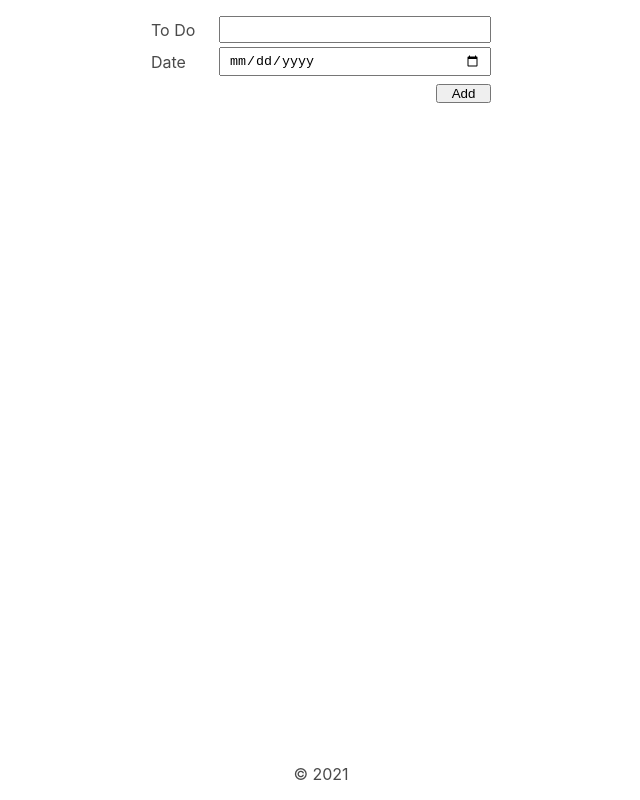
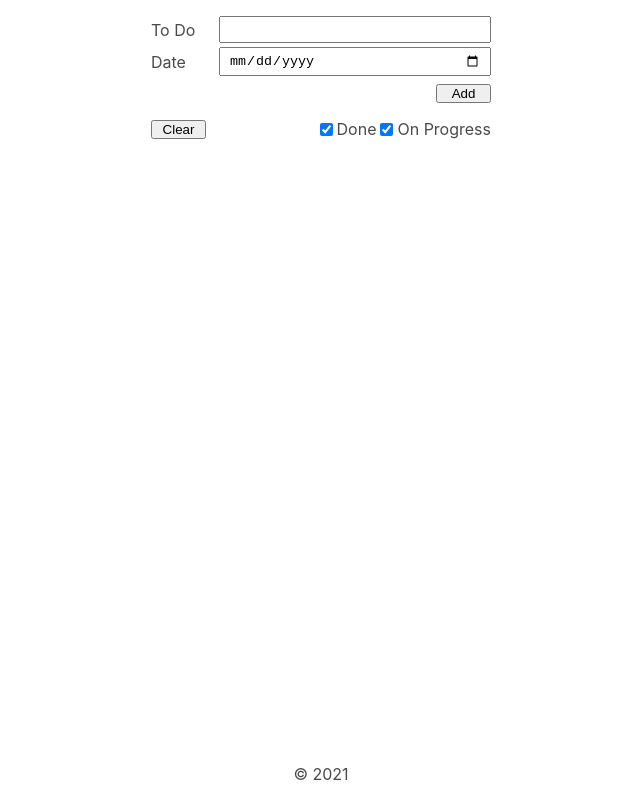
Before and after one commit to DSPdav/todo-ts, a React (Create React App) app: page / in a window 1280 px wide. Shown: the whole page, without its empty margins (319-959 px from the left). Built offline with nearby package versions, Linux system fonts and the light colour scheme.

Commit message:
menambahkan fitur clear dan filter display

```diff
--- a/src/App.css
+++ b/src/App.css
@@ -21,6 +21,22 @@ button[type="submit"] {
     justify-self: self-end;
     width: 55px;
 }
+.filter-display {
+    display: flex;
+    flex-direction: row-reverse;
+    justify-content: space-between;
+    align-items: center;
+    margin: 1rem 0 0;
+}
+.filter-display div {
+    display: grid;
+    align-items: center;
+    grid-template-columns: auto auto auto auto;
+    gap: .25rem;
+}
+button#clear-btn {
+    width: 55px;
+}
 .display-item {
     display: flex;
     justify-content: space-between;
--- a/src/ui/Main.tsx
+++ b/src/ui/Main.tsx
@@ -5,6 +5,7 @@ import Form from './Form'
 function Main() {
   const initialState: Array<{id: string, content: string, date: string, done: boolean}> = [];
   const [listToDo, setListToDo] = React.useState(initialState);
+  const [show, setShow] = React.useState({done: true, onProgress: true});
 
   const handleChangeDone = (id: string) => {
     const newList = listToDo.map(item => {
@@ -15,6 +16,23 @@ function Main() {
       }
     });
     setListToDo(newList);
+  }
+
+  const filterListToDo = (): Array<{id: string, content: string, date: string, done: boolean}> => {
+    if (show.done && show.onProgress) {
+      return listToDo;
+    } else if (!show.done && show.onProgress) {
+      return listToDo.filter(item => item.done === false);
+    } else if (show.done && !show.onProgress) {
+      return listToDo.filter(item => item.done === true);
+    } else {
+      return listToDo.filter(item => item.content === null);
+    }
+  }
+
+  const handleClear = () => {
+    const clearList = listToDo.filter(item => item.content === null);
+    setListToDo(clearList);
   }
 
   React.useEffect(() => {
@@ -32,7 +50,16 @@ function Main() {
   return (
     <main className="main-content">
       <Form list={listToDo} setList={setListToDo}/>
-      {listToDo && listToDo.map(item => (
+      <div className="filter-display">
+        <div>
+          <input type="checkbox" id="showDone" checked={show.done} onChange={() => setShow({...show, done: !show.done})}/>
+          <label htmlFor="showDone">Done</label>
+          <input type="checkbox" id="showOnProgress" checked={show.onProgress} onChange={() => setShow({...show, onProgress: !show.onProgress})}/>
+          <label htmlFor="showOnProgress">On Progress</label>
+        </div>
+        <button id="clear-btn" onClick={handleClear}>Clear</button>
+      </div>
+      {filterListToDo().map(item => (
         <div key={item.id} className={`display-item ${item.done === true ? 'done' : ''}`}>
           <div>
             <strong>{item.content}</strong>
```
